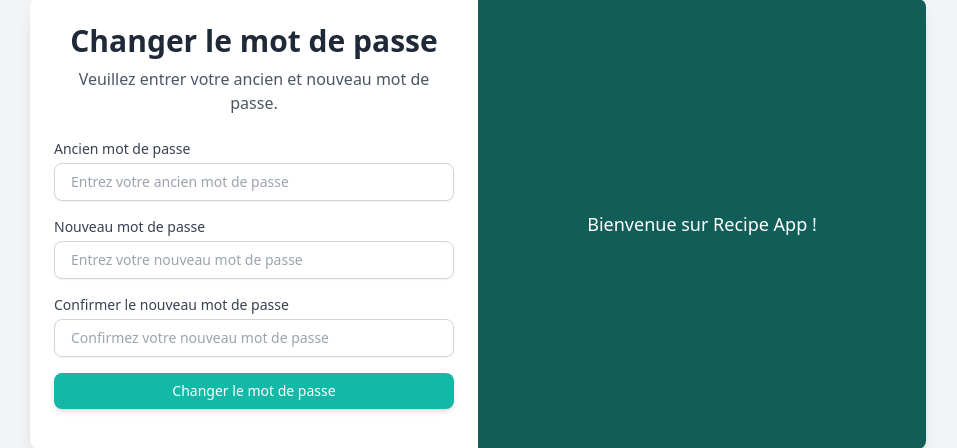
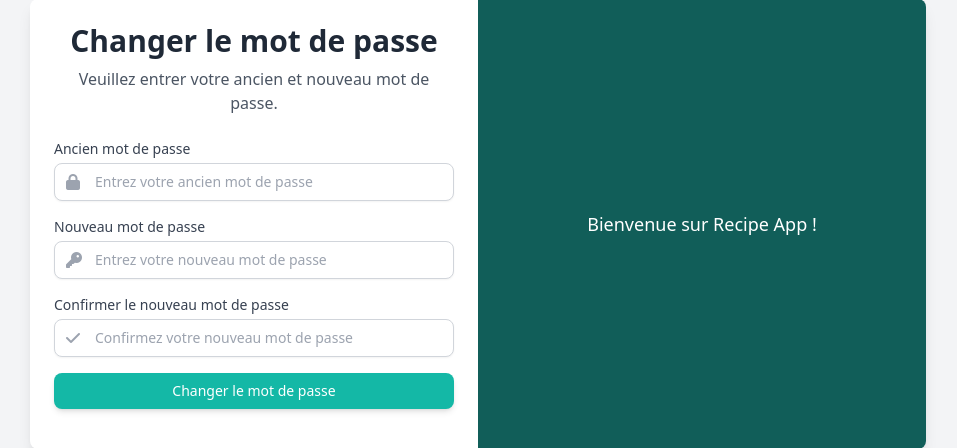
Before and after one commit to Soufiane-coder351/Recipe-App, a Django app: page /user/change-password/ in a window 1280 px wide. Shown: the part 192-640 px from the top of the page, without its empty margins (162-1119 px from the left). Run offline with Django 5.2, Linux system fonts and the light colour scheme; a user stored in the database is signed in; some libraries are stand-ins or nearby versions.

Commit message:
added icons to all forms

```diff
--- a/recipeApp/user/templates/user/change_password.html
+++ b/recipeApp/user/templates/user/change_password.html
@@ -5,6 +5,7 @@
     <meta charset="UTF-8">
     <meta name="viewport" content="width=device-width, initial-scale=1.0">
     <title>Change Password</title>
+    <link rel="stylesheet" href="https://cdnjs.cloudflare.com/ajax/libs/font-awesome/6.0.0/css/all.min.css">
     <!-- Tailwind CSS -->
     <script src="https://cdn.tailwindcss.com"></script>
 </head>
@@ -44,28 +45,39 @@
                     {% endif %}
                     <!-- Old Password -->
                     <div class="mb-4">
-                        <label for="oldPassword" class="block text-sm font-medium text-gray-700">Ancien mot de
-                            passe</label>
+                        <label for="oldPassword" class="block text-sm font-medium text-gray-700">Ancien mot de passe</label>
+                        <div class="relative mt-1">
+                            <span class="absolute inset-y-0 left-0 flex items-center pl-3">
+                                <i class="fa-solid fa-lock text-gray-400"></i>
+                            </span>
                             <input type="password" name="old_password" id="oldPassword"
-                            class="mt-1 w-full border border-gray-300 rounded-lg shadow-sm focus:border-teal-500 focus:ring focus:ring-teal-200 focus:ring-opacity-50 px-4 py-2 text-sm"
+                                class="w-full border border-gray-300 rounded-lg shadow-sm focus:border-teal-500 focus:ring focus:ring-teal-200 focus:ring-opacity-50 px-4 py-2 text-sm pl-10"
                                 placeholder="Entrez votre ancien mot de passe" required />
                         </div>
-                    <!-- New Password -->
+                    </div>
                     <div class="mb-4">
-                        <label for="newPassword" class="block text-sm font-medium text-gray-700">Nouveau mot de
-                            passe</label>
+                        <label for="newPassword" class="block text-sm font-medium text-gray-700">Nouveau mot de passe</label>
+                        <div class="relative mt-1">
+                            <span class="absolute inset-y-0 left-0 flex items-center pl-3">
+                                <i class="fa-solid fa-key text-gray-400"></i>
+                            </span>
                             <input type="password" name="new_password1" id="newPassword"
-                            class="mt-1 w-full border border-gray-300 rounded-lg shadow-sm focus:border-teal-500 focus:ring focus:ring-teal-200 focus:ring-opacity-50 px-4 py-2 text-sm"
+                                class="w-full border border-gray-300 rounded-lg shadow-sm focus:border-teal-500 focus:ring focus:ring-teal-200 focus:ring-opacity-50 px-4 py-2 text-sm pl-10"
                                 placeholder="Entrez votre nouveau mot de passe" required />
                         </div>
-                    <!-- Confirm Password -->
+                    </div>
                     <div class="mb-4">
-                        <label for="confirmPassword" class="block text-sm font-medium text-gray-700">Confirmer le
-                            nouveau mot de passe</label>
+                        <label for="confirmPassword" class="block text-sm font-medium text-gray-700">Confirmer le nouveau mot de passe</label>
+                        <div class="relative mt-1">
+                            <span class="absolute inset-y-0 left-0 flex items-center pl-3">
+                                <i class="fa-solid fa-check text-gray-400"></i>
+                            </span>
                             <input type="password" name="new_password2" id="confirmPassword"
-                            class="mt-1 w-full border border-gray-300 rounded-lg shadow-sm focus:border-teal-500 focus:ring focus:ring-teal-200 focus:ring-opacity-50 px-4 py-2 text-sm"
+                                class="w-full border border-gray-300 rounded-lg shadow-sm focus:border-teal-500 focus:ring focus:ring-teal-200 focus:ring-opacity-50 px-4 py-2 text-sm pl-10"
                                 placeholder="Confirmez votre nouveau mot de passe" required />
                         </div>
+                    </div>
+
                     <!-- Submit Button -->
                     <div class="mb-4">
                         <button type="submit"
```
Also changed, not shown: recipeApp/user/templates/user/change_name.html (+11 -3 lines), recipeApp/user/templates/user/login.html (+21 -6 lines), recipeApp/user/templates/user/signup.html (+34 -6 lines), recipeApp/db.sqlite3, 1 other file. Lines whose indentation alone changed are shown as unchanged.
